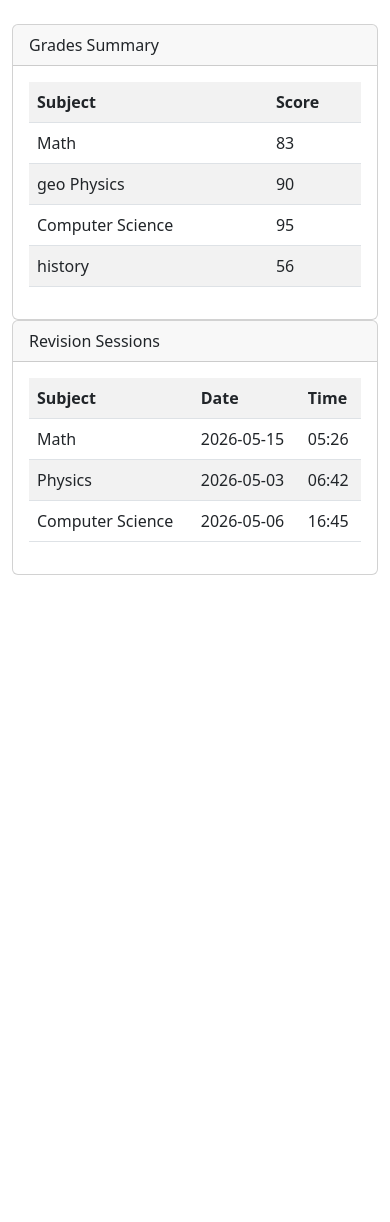
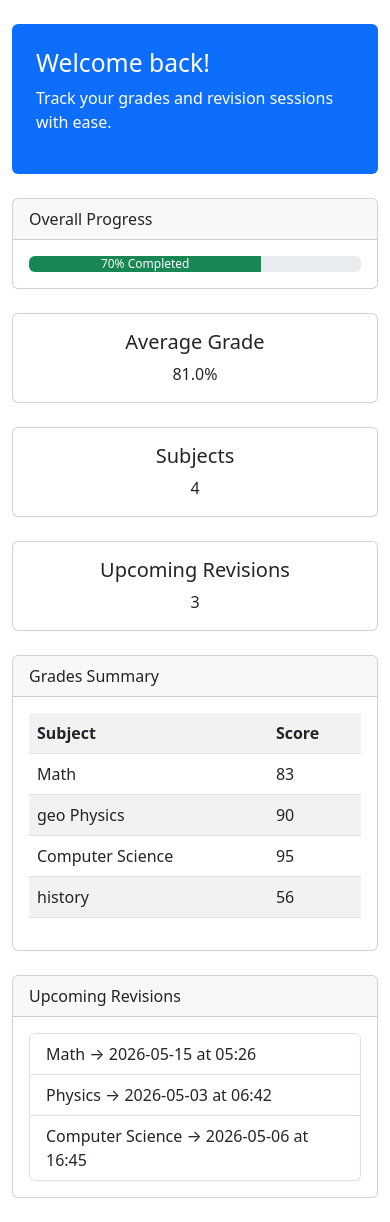
Before and after one commit to kimb8253/KAMTSE_BRYAN_BANG-24F2788, a Flask app: page / in a window 390 px wide. Shown: the part 56-1278 px from the top of the page. Before the commit the page ends 631 px from the top, so only its background shows below. Run offline with Flask 3, Linux system fonts and the light colour scheme; data comes from the database, SQL or seed files in the repository; both versions use the stored data as it was after the commit.

Commit message:
Updated dashboard and CSS for mobile scaling

```diff
--- a/templates/dashboard.html
+++ b/templates/dashboard.html
@@ -1,8 +1,64 @@
 {% extends "base.html" %}
 {% block title %}Dashboard{% endblock %}
 {% block content %}
+
+<!-- Hero Banner -->
+<div class="p-4 mb-4 bg-primary text-white rounded">
+    <h2>Welcome back!</h2>
+    <p>Track your grades and revision sessions with ease.</p>
+</div>
+
 <div class="row">
-    <div class="col-md-6 col-sm-12">
+    <!-- Progress Bar -->
+    <div class="col-12 mb-4">
+        <div class="card">
+            <div class="card-header">Overall Progress</div>
+            <div class="card-body">
+                <div class="progress">
+                    <div class="progress-bar bg-success" role="progressbar" style="width: 70%;">
+                        70% Completed
+                    </div>
+                </div>
+            </div>
+        </div>
+    </div>
+
+    <!-- Summary Cards -->
+    <div class="col-md-4 col-sm-12 mb-4">
+        <div class="card text-center">
+            <div class="card-body">
+                <h5 class="card-title">Average Grade</h5>
+                <p class="card-text">
+                    {% if grades|length > 0 %}
+                        {{ (grades|map(attribute='score')|sum / grades|length)|round(1) }}%
+                    {% else %}
+                        No grades yet
+                    {% endif %}
+                </p>
+            </div>
+        </div>
+    </div>
+    <div class="col-md-4 col-sm-12 mb-4">
+        <div class="card text-center">
+            <div class="card-body">
+                <h5 class="card-title">Subjects</h5>
+                <p class="card-text">{{ grades|length }}</p>
+            </div>
+        </div>
+    </div>
+    <div class="col-md-4 col-sm-12 mb-4">
+        <div class="card text-center">
+            <div class="card-body">
+                <h5 class="card-title">Upcoming Revisions</h5>
+                <p class="card-text">{{ revisions|length }}</p>
+            </div>
+        </div>
+    </div>
+</div>
+
+<div class="row">
+    <!-- Grades Table -->
+    <div class="col-md-6 col-sm-12 mb-4">
         <div class="card">
             <div class="card-header">Grades Summary</div>
             <div class="card-body">
@@ -15,18 +71,22 @@
             </div>
         </div>
     </div>
-    <div class="col-md-6 col-sm-12">
+
+    <!-- Upcoming Revisions -->
+    <div class="col-md-6 col-sm-12 mb-4">
         <div class="card">
-            <div class="card-header">Revision Sessions</div>
+            <div class="card-header">Upcoming Revisions</div>
             <div class="card-body">
-                <table class="table table-striped">
-                    <tr><th>Subject</th><th>Date</th><th>Time</th></tr>
-                    {% for r in revisions %}
-                    <tr><td>{{ r['subject'] }}</td><td>{{ r['date'] }}</td><td>{{ r['time'] }}</td></tr>
+                <ul class="list-group">
+                    {% for r in revisions[:3] %}
+                    <li class="list-group-item">
+                        {{ r['subject'] }} → {{ r['date'] }} at {{ r['time'] }}
+                    </li>
                     {% endfor %}
-                </table>
+                </ul>
             </div>
         </div>
     </div>
 </div>
+
 {% endblock %}
```
Also changed, not shown: static/style.css (+97 -13 lines), data.db.
